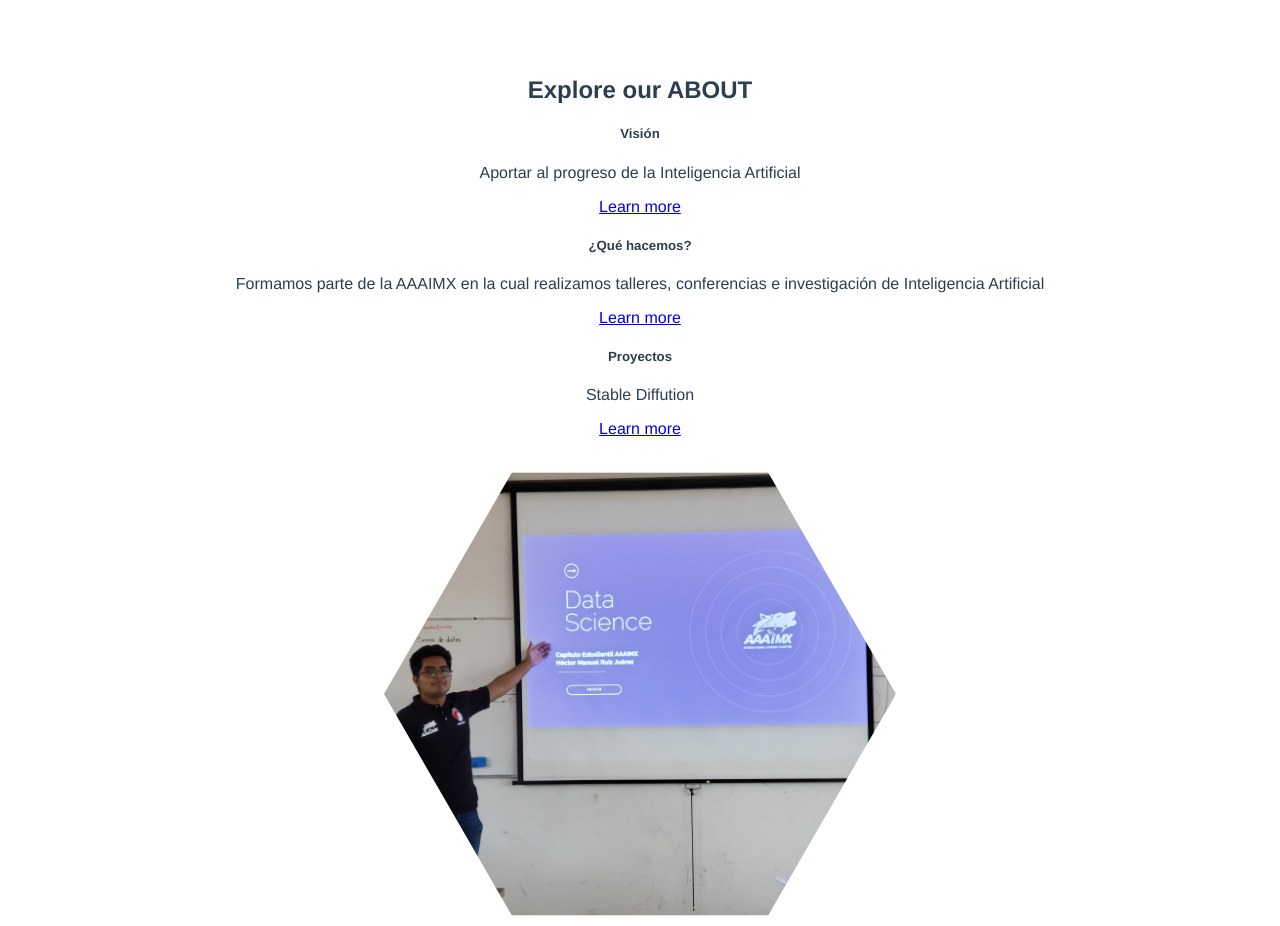
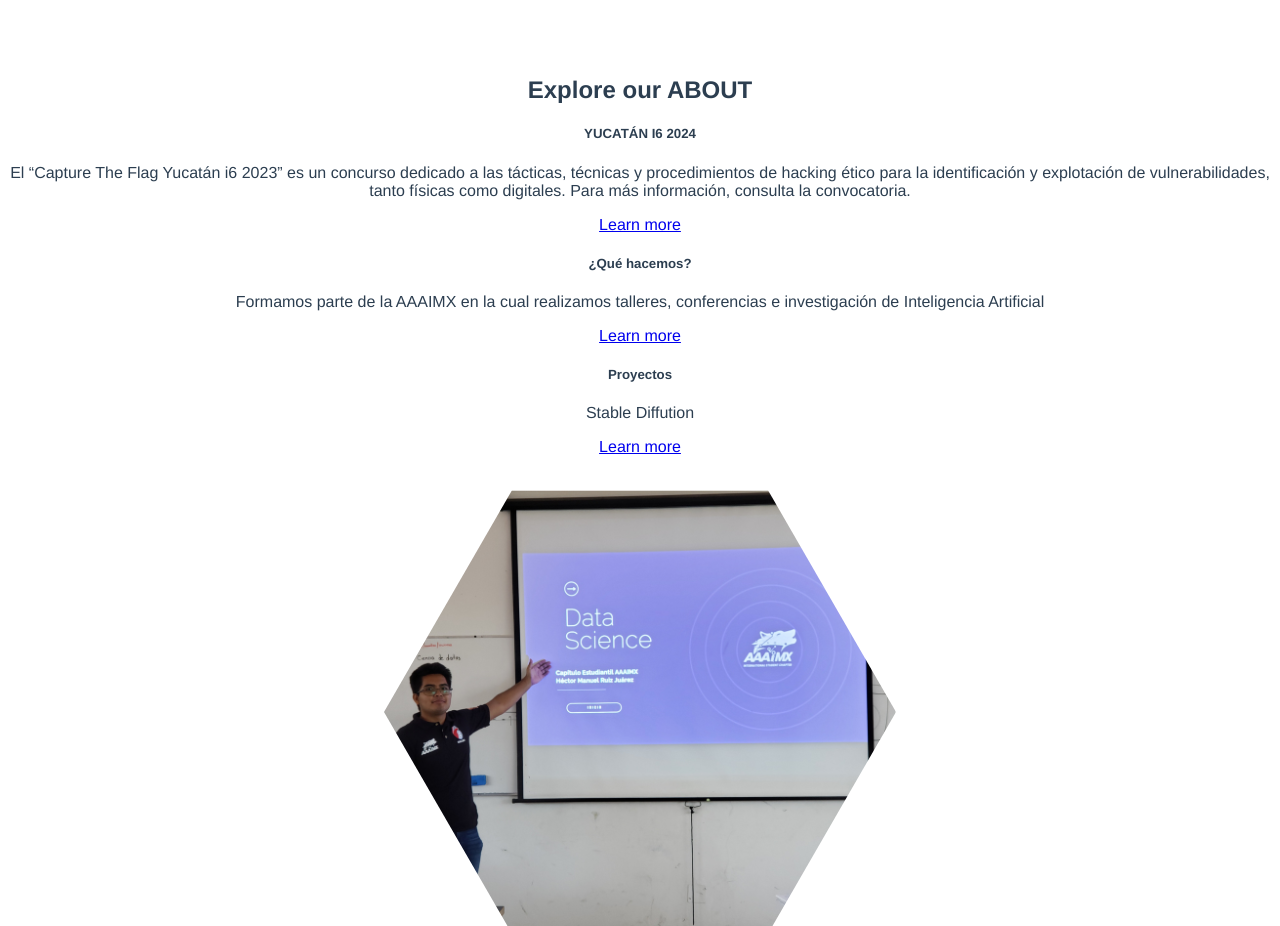
Before and after one commit to aaaimx/cyberpage, a Vue app: page / in a window 1280 px wide. Shown: the part 1640-2566 px from the top of the page. Built offline with nearby package versions, Linux system fonts and the light colour scheme; the HTML template or start-up script is replaced by a standard one.

Commit message:
Update App.vue

```diff
--- a/src/App.vue
+++ b/src/App.vue
@@ -62,8 +62,8 @@
                             <span class="far fa-comments"></span>
                         </div> -->
                         <div class="card-body">
-                            <h5 class="card-title">Visión</h5>
-                            <p>Aportar al progreso de la Inteligencia Artificial</p>
+                            <h5 class="card-title">YUCATÁN I6 2024</h5>
+                            <p>El “Capture The Flag Yucatán i6 2023” es un concurso dedicado a las tácticas, técnicas y procedimientos de hacking ético para la identificación y explotación de vulnerabilidades, tanto físicas como digitales. Para más información, consulta la convocatoria.</p>
                             <a class="read-more no-line" href="#">Learn more <span class="fas fa-long-arrow-alt-right"></span></a>
                         </div>
                     </div>
```
